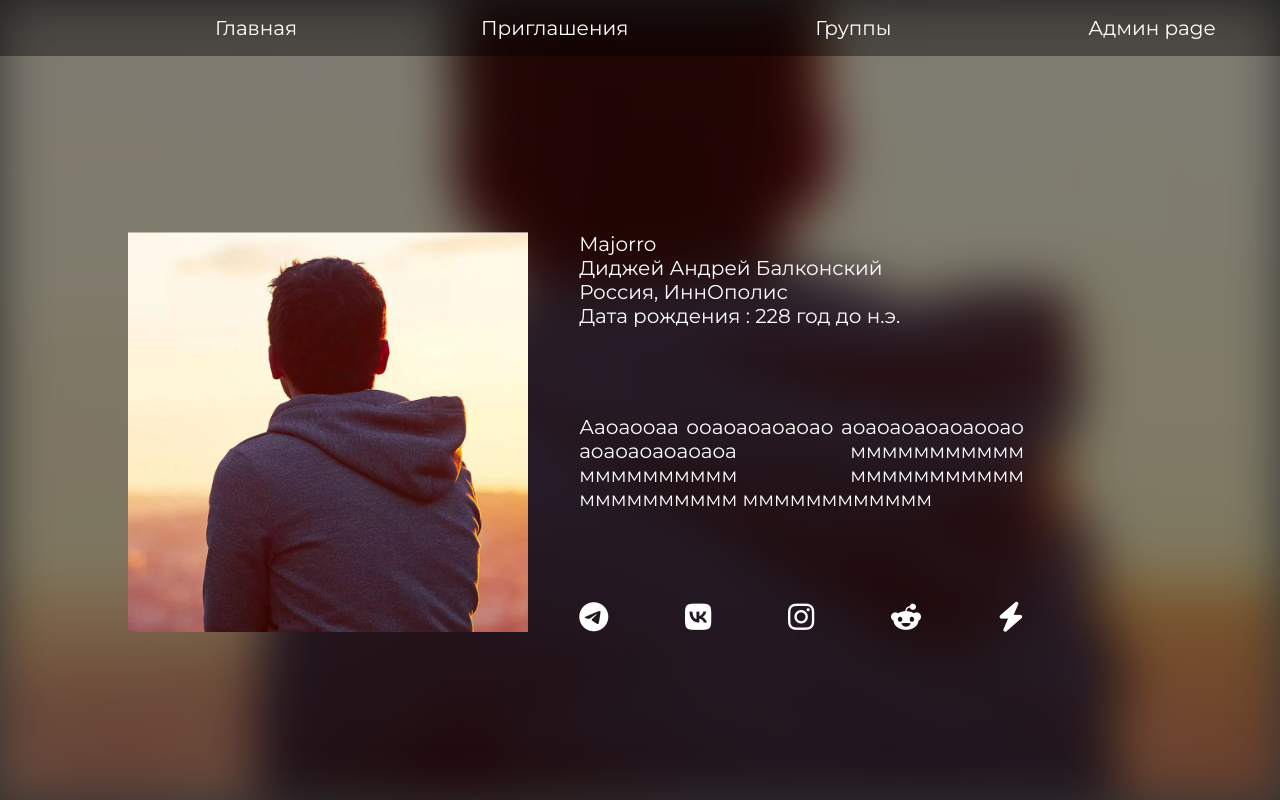
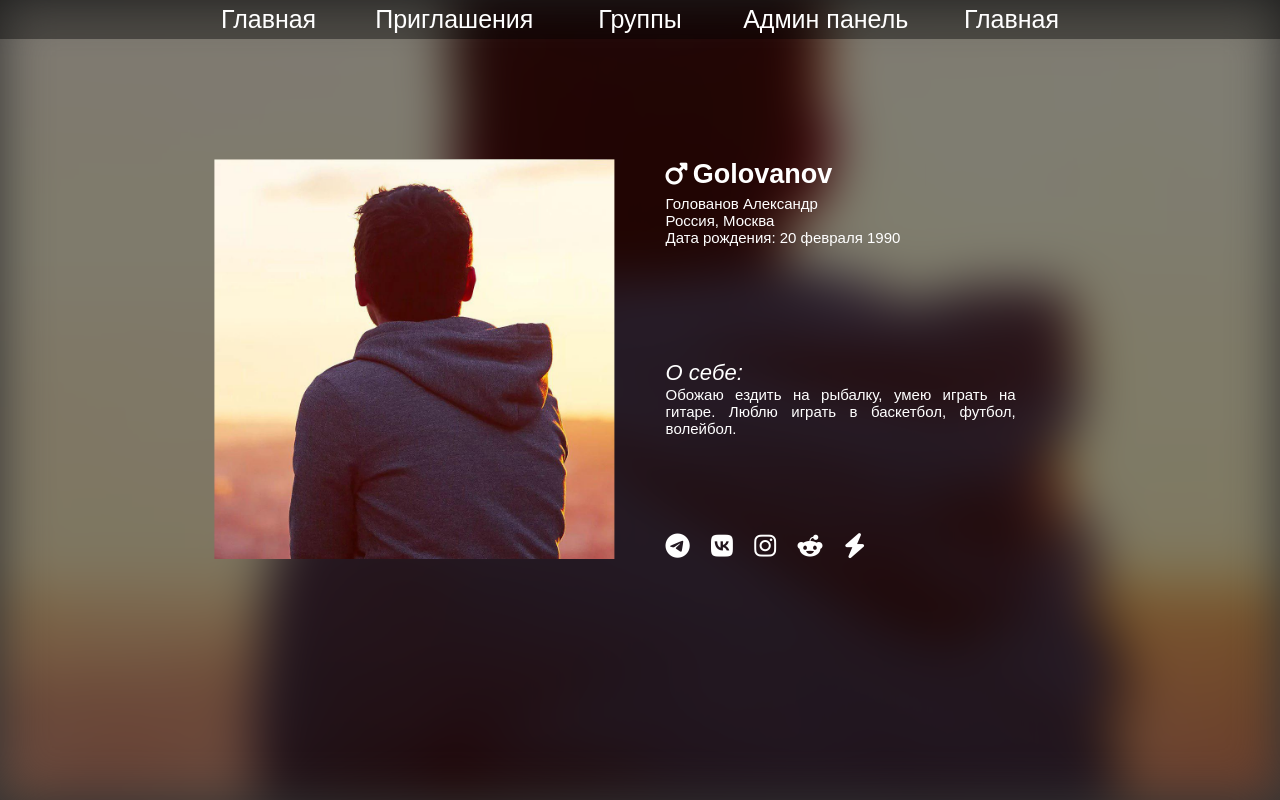
Before and after one commit to Majorro/InnopProject, a Flask app: template templates/index.html in a window 1280 px wide. Run offline with Flask 2, Linux system fonts and the light colour scheme; the template is opened without the code that fills it, so the values that code supplies are empty; some libraries are stand-ins or nearby versions; some web fonts are replaced.

Commit message:
ramake style.css

```diff
--- a/static/styles/style.css
+++ b/static/styles/index.css
@@ -2,6 +2,12 @@
     font-family: 'Montserrat', sans-serif;
     font-size: 20px;
     color: white;
+}
+
+
+div, p{
+    margin: 0;
+    padding: 0;
 }
 
 body
@@ -40,20 +46,39 @@ body
     justify-content: space-between;
 }
 
-#main_page_button
-{
-    margin-left: 10vw;
-}
+
 
 .top_bar_button
 {
+    flex: 1;
+    vertical-align:middle;
     background-color: rgba(0, 0, 0, 0);
     cursor: pointer;
-    border: 0px;
-    outline: none;
-    flex-basis: 20%;
-    padding: 2vh 0%;
+    text-align:center;
+    padding: 5px;
+    font-family: myriad-pro, sans-serif;
+    white-space: nowrap;
+
+    font-style: normal;
+    font-weight: 100;
+
+
+
+    font-size: 25px;
+
+
+
 }
+
+
+@media (max-width: 600px) {
+  .top_bar_button, .text__login{
+     font-size: 8px;
+  }
+}
+
+
+
 
 .top_bar_button:hover
 {
@@ -73,8 +98,6 @@ body
     display: flex;
     flex-direction: row;
     justify-content: space-between;
-    margin: 22vh 10vw 0 10vw;
-    height: 70vh;
 }
 
 #left_panel
@@ -82,6 +105,17 @@ body
     flex-basis: 35%;
     margin: 0 0 0 0;
 }
+
+
+.left_pad{
+    flex: 1;
+}
+
+
+.right_pad{
+    flex: 1;
+}
+
 
 #avatar
 {
@@ -108,7 +142,6 @@ body
     flex-direction: column;
     flex-basis: 60%;
     justify-content: space-between;
-    margin: 0 10vw 20vh 0;
 }
 
 #user_info{}
@@ -121,7 +154,7 @@ body
 #about_me
 {
     margin-top: 2vh;
-    width: 100%;
+    width: 400px;
     text-align: justify;
 }
 
@@ -144,27 +177,78 @@ fa-telegram-plane:active, fa-vk:active, fa-instagram:active, fa-reddit-alien:act
 
 #references
 {
+    width: 200px;
     display: flex;
     flex-wrap: nowrap;
     flex-direction: row;
     justify-content: space-between;
 }
 
-.fab, .fas
+.references__icon
 {
-    font-size: 30px;
+    font-size: 25px;
     cursor: pointer;
 }
 
-.fab:hover, .fas:hover
+.references__icon:hover
 {
     color: rgb(110, 110, 110);
 }
 
-.fab:active, .fas:active
+.references__icon:active
 {
     color: rgb(184, 184, 184);
     transition: 0s;
 }
 
+.text__login{
+    font-family: myriad-pro-condensed, sans-serif;
+    font-style: normal;
+    font-weight: 700;
+    font-size: 27px;
+}
+
+
+
+.text__MiniInfo{
+    margin-top: 5px;
+    font-family: myriad-pro, sans-serif;
+    font-style: normal;
+    font-weight: 100;
+    font-size: 15px;
+
+}
+
+
+.text__about_me{
+    font-family: myriad-pro-condensed, sans-serif;
+    font-style: italic;
+    font-weight: 500;
+    font-size: 22px;
+}
+
+
+.text__descriprion{
+    width: 350px;
+    font-family: myriad-pro, sans-serif;
+    white-space:pre-wrap;
+    font-style: normal;
+    font-weight: 10;
+    font-size: 15px;
+}
+
+.block__content{
+   position: absolute;
+   left: 50%;
+   transform:translateX(-50%);
+   margin-top: 15vh;
+}
+
+
+.sex__icon{
+    font-size: 25px;
+
+
+}
+
 /* main_view end */
--- a/templates/index.html
+++ b/templates/index.html
@@ -3,10 +3,14 @@
     <head>
         <meta charset="utf-8">
         <title>Главная</title>
-        <link href="../static/styles/style.css" rel="stylesheet">
+        <link href="../static/styles/index.css" rel="stylesheet">
         <link href="https://fonts.googleapis.com/css?family=Roboto&display=swap" rel="stylesheet">
         <link href="https://fonts.googleapis.com/css?family=Montserrat&display=swap" rel="stylesheet">
         <script src="https://kit.fontawesome.com/6a4be30845.js"></script>
+
+        <!-- Шрифт Myriad Pro -->
+    	<link rel="stylesheet" href="https://use.typekit.net/nqp7dcb.css">
+
     </head>
 
     <body>
@@ -16,14 +20,23 @@
 
         <!-- top_bar -->
         <div id="top_bar">
-            <button id="main_page_button" class="top_bar_button">Главная</button>
-            <button class="top_bar_button">Приглашения</button>
-            <button class="top_bar_button">Группы</button>
-            <button class="top_bar_button">Админ page</button>
+        	<div class="left_pad"></div>
+            <div class="top_bar_button">Главная</div>
+            <div class="top_bar_button">Приглашения</div>
+            <div class="top_bar_button">Группы</div>
+            <div class="top_bar_button">Админ панель</div>
+			<div class="top_bar_button">Главная</div>
+
+			<div class="right_pad"></div>
         </div>
         <!-- end -->
 
+
+
+
         <!-- main_view -->
+
+        <div class="block__content">
 	        <div id="main_view">
 	            <div id="left_panel">
 	                <div id="avatar">
@@ -33,20 +46,34 @@
 
 	            <div id="right_panel">
 	                <div id="user_info">
-                    Majorro <br>
-                    Диджей Андрей Балконский<br>
-                    Россия, ИннОполис<br>
-                    Дата рождения : 228 год до н.э.
+
+
+	             		<span class="person__login">
+		                	<i class="fas fa-mars sex__icon"></i>
+		               		<span class="text__login">Golovanov</span>
+	               		</span>
+
+	                    <div class="text__MiniInfo">
+		                    Голованов Александр<br>
+		                    Россия, Москва<br>
+		                    Дата рождения: 20 февраля 1990
 	                    </div>
-                <p id="about_me">
-                    Ааоаооаа ооаоаоаоаоао аоаоаоаоаоаооао  аоаоаоаоаоаоа ммммммммммм мммммммммм ммммммммммм мммммммммм мммммммммммм
-                </p>
+	                </div>
+
+
+	                <div id="about_me">
+	                	<div class="text__about_me"> О себе:</div>
+	                	<div class="text__descriprion">Обожаю ездить на рыбалку, умею играть на гитаре. Люблю играть в баскетбол, футбол, волейбол.</div>
+	                </div>
+
+
 	                <div id="references">
-                    <i class="fab fa-telegram-plane"></i>
-                    <i class="fab fa-vk"></i>
-                    <i class="fab fa-instagram"></i>
-                    <i class="fab fa-reddit-alien"></i>
-                    <i class="fas fa-bolt"></i>
+	                    <i class="fab fa-telegram-plane references__icon"></i>
+	                    <i class="fab fa-vk references__icon"></i>
+	                    <i class="fab fa-instagram references__icon"></i>
+	                    <i class="fab fa-reddit-alien references__icon"></i>
+	                    <i class="fas fa-bolt references__icon"></i>
+	                </div>
 	            </div>
 	        </div>
         </div>
```
Also changed, not shown: static/styles/style_old.css (deleted, +0 -151 lines), backend_requests.py (line endings or trailing spaces), db.db. Lines whose indentation alone changed are shown as unchanged.
